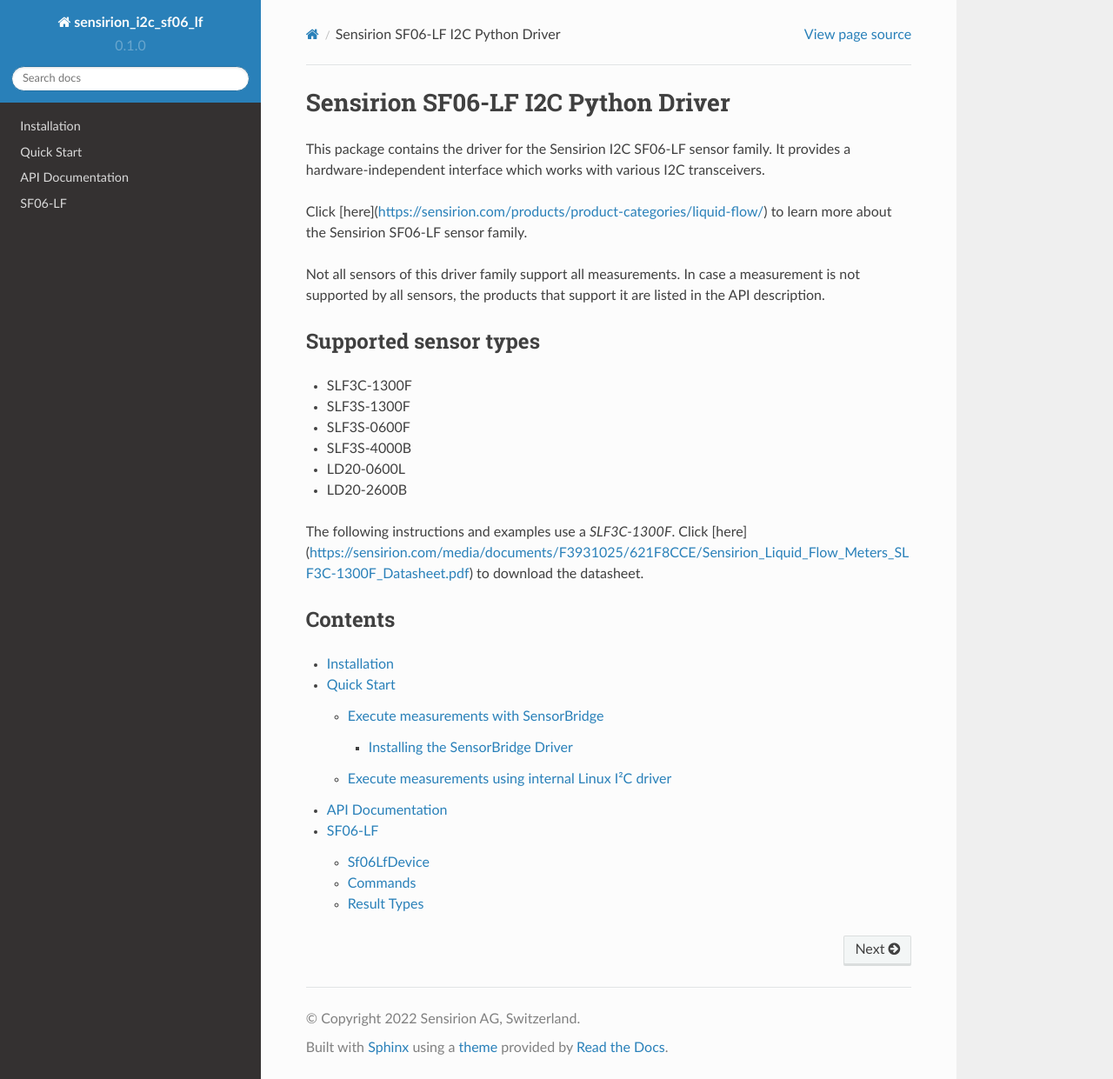
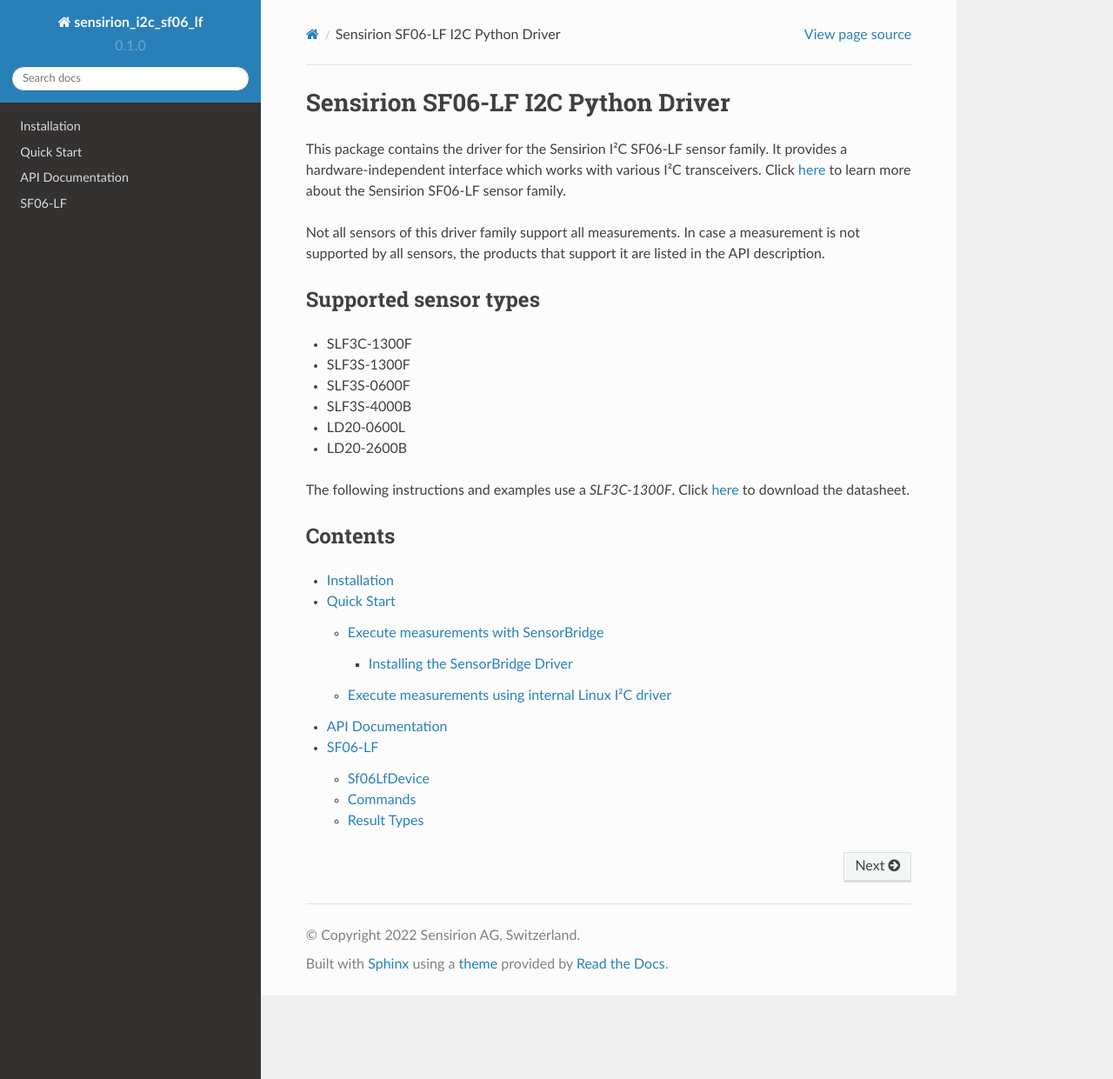
Before and after one commit to Sensirion/python-i2c-sf06-lf, a Sphinx documentation site: the page built from docs/index.rst, in a window 1280 px wide and 1241 px high. Shown: the whole window at 87% size. Built offline with Sphinx 7.4.7 and the Read the Docs theme 2.0.0, drawn with Linux system fonts in a browser that asks for light colours.

Commit message:
fix links in sphinx docs

```diff
--- a/docs/index.rst
+++ b/docs/index.rst
@@ -1,10 +1,9 @@
 Sensirion SF06-LF I2C Python Driver
 ===================================
 
-This package contains the driver for the Sensirion I2C SF06-LF sensor family.
-It provides a hardware-independent interface which works with various I2C transceivers.
-
-Click [here](https://sensirion.com/products/product-categories/liquid-flow/) to learn more about the Sensirion SF06-LF sensor family.
+This package contains the driver for the Sensirion I²C SF06-LF sensor family.
+It provides a hardware-independent interface which works with various I²C transceivers.
+Click `here <https://sensirion.com/products/product-categories/liquid-flow/>`_ to learn more about the Sensirion SF06-LF sensor family.
 
 Not all sensors of this driver family support all measurements.
 In case a measurement is not supported by all sensors, the products that
@@ -27,7 +26,7 @@
 - LD20-2600B
 
 The following instructions and examples use a *SLF3C-1300F*.
-Click [here](https://sensirion.com/media/documents/F3931025/621F8CCE/Sensirion_Liquid_Flow_Meters_SLF3C-1300F_Datasheet.pdf) to download the datasheet.
+Click `here <https://sensirion.com/media/documents/F3931025/621F8CCE/Sensirion_Liquid_Flow_Meters_SLF3C-1300F_Datasheet.pdf>`_ to download the datasheet.
 
 
 Contents
```
